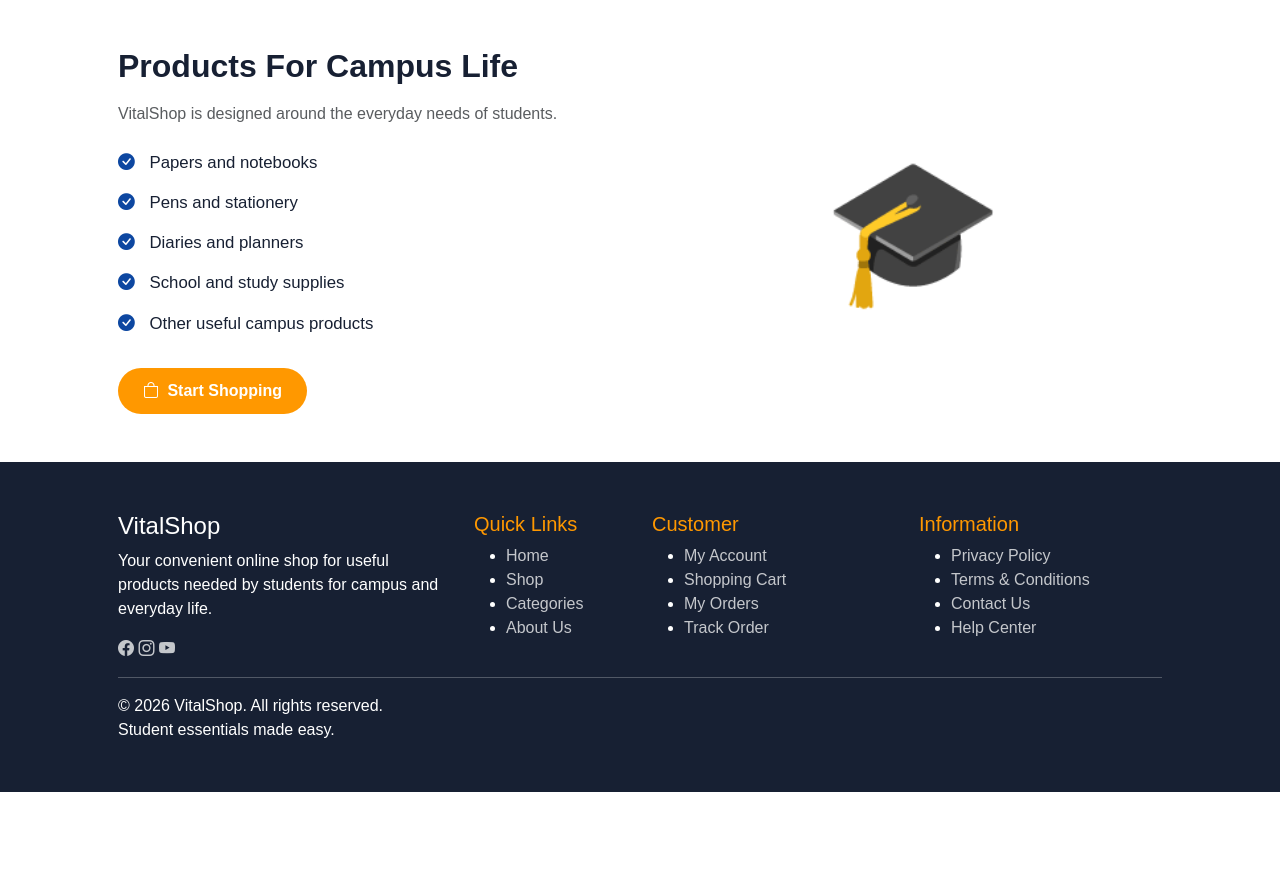
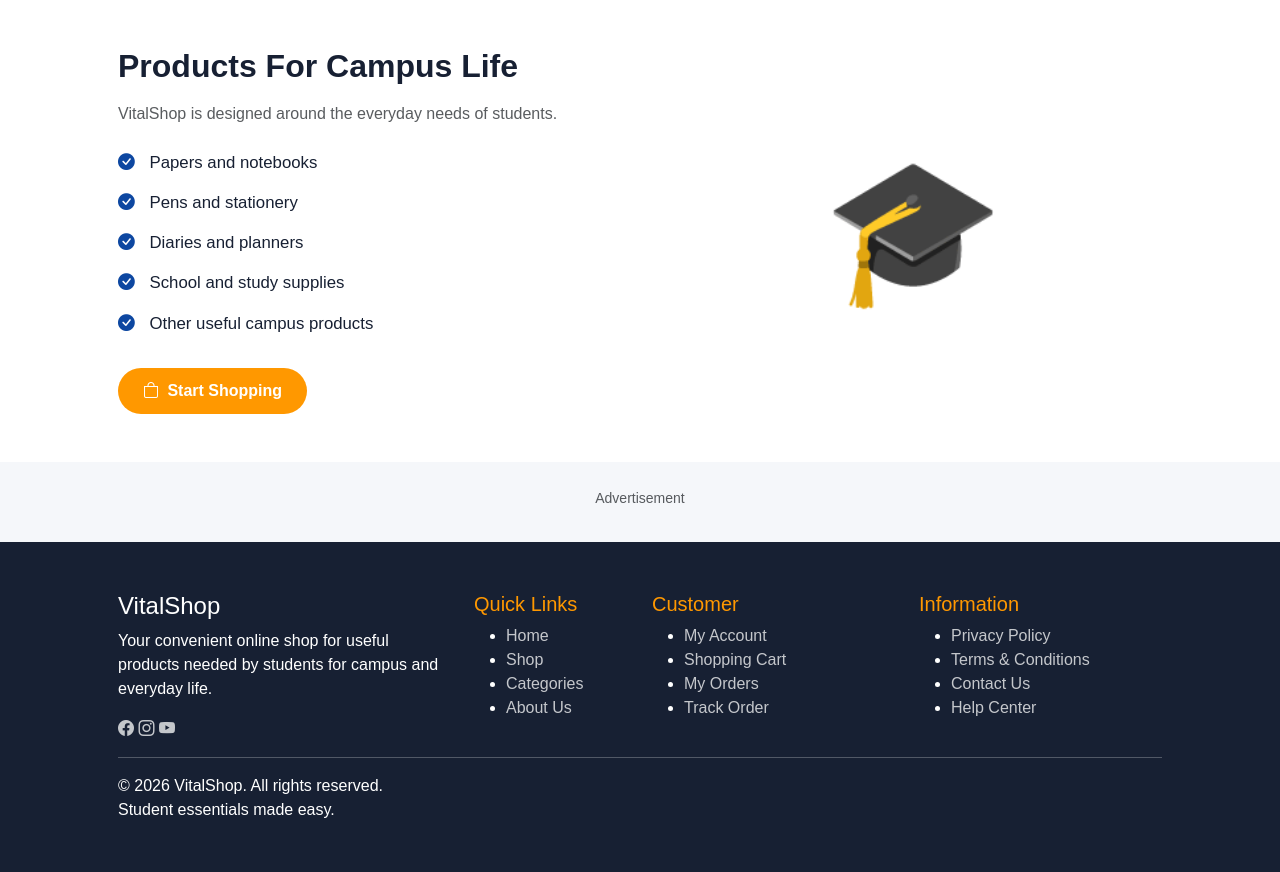
Before and after one commit to NzayisengaVital/VitalShop, a Django app: page /about/ in a window 1280 px wide. Shown: the part 1287-2159 px from the top of the page. Before the commit the page ends 2079 px from the top, so only its background shows below. Run offline with Django 5.2, Linux system fonts and the light colour scheme.

Commit message:
Add manual AdSense ads to selected pages

```diff
--- a/buy/templates/about.html
+++ b/buy/templates/about.html
@@ -19,6 +19,8 @@
 
     <!-- VitalShop CSS -->
     <link rel="stylesheet" href="{% static 'css/styles.css' %}">
+    <script async src="https://pagead2.googlesyndication.com/pagead/js/adsbygoogle.js?client=ca-pub-9976796127860345"
+        crossorigin="anonymous"></script>
 
     <style>
         .about-hero {
@@ -610,7 +612,30 @@
 
     </section>
 
+    <!--Adverticement-->
 
+
+
+    <!-- VITALSHOP AD -->
+
+    <section class="py-4">
+
+        <div class="container">
+
+            <div class="text-center mb-2">
+                <small class="text-muted">Advertisement</small>
+            </div>
+
+            <ins class="adsbygoogle" style="display:block" data-ad-client="ca-pub-9976796127860345"
+                data-ad-slot="6161108842" data-ad-format="auto" data-full-width-responsive="true"></ins>
+
+            <script>
+                (adsbygoogle = window.adsbygoogle || []).push({});
+            </script>
+
+        </div>
+
+    </section>
 
     <!-- ==========================================
      FOOTER
```
Also changed, not shown: buy/templates/home.html (+25 -0 lines), buy/templates/product_detail.html (+23 -0 lines), media/products/calculators.jpeg (added), media/products/paper.jpeg (added).
